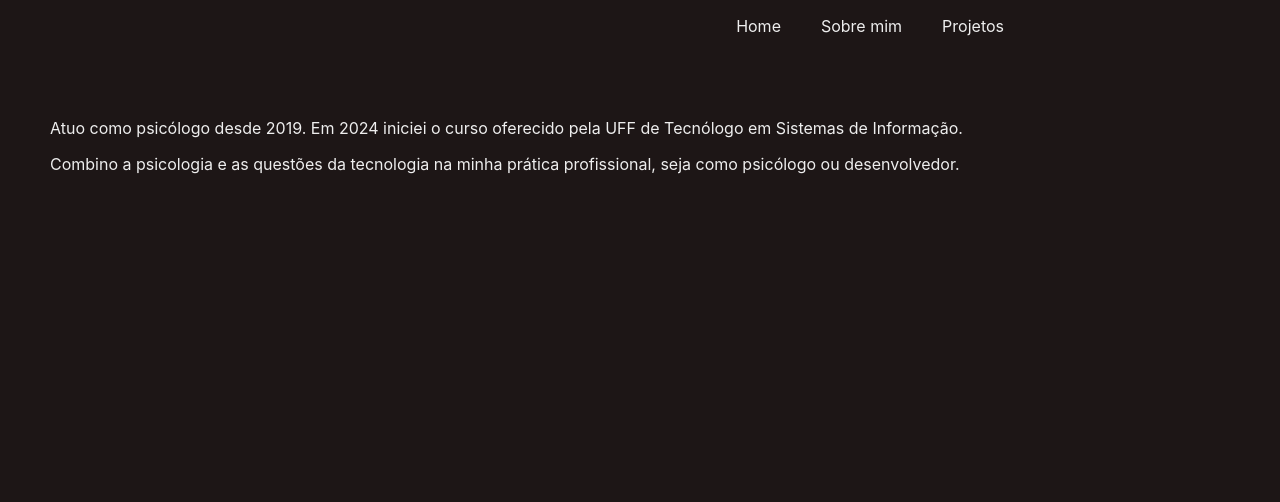
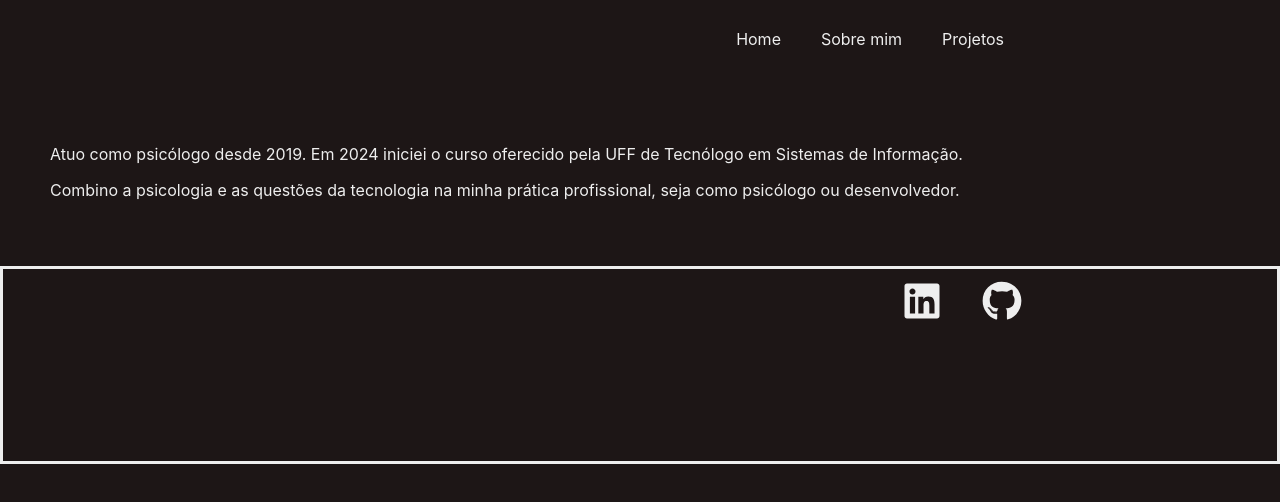
Before and after one commit to pedrohtsiqueira/pedrohtsiqueira.github.io, a React (Create React App) app: page /About in a window 1280 px wide. Shown: the top 502 px of the page. Built offline with nearby package versions, Linux system fonts and the light colour scheme.

Commit message:
footer + about + techskills 16/01/2025

```diff
--- a/package.json
+++ b/package.json
@@ -6,6 +6,7 @@
     "cra-template": "1.2.0",
     "react": "^19.0.0",
     "react-dom": "^19.0.0",
+    "react-icons": "^5.4.0",
     "react-router": "^7.1.1",
     "react-router-dom": "^7.1.1",
     "react-scripts": "5.0.1",
--- a/src/App.js
+++ b/src/App.js
@@ -2,6 +2,7 @@ import './App.css';
 import './styles.css';
 import Main from './components/Main';
 import Header from './components/Header';
+import Footer from './components/Footer';
 import { BrowserRouter } from 'react-router-dom';
 
 
@@ -10,6 +11,7 @@ function App() {
     <BrowserRouter>
       <Header/>
       <Main/>
+      <Footer/>
     </BrowserRouter>
   );
 }
--- a/src/components/About.js
+++ b/src/components/About.js
@@ -1,3 +1,4 @@
+import TechSkills from './TechSkills';
 
 
 export default function About () {
@@ -5,6 +6,7 @@ export default function About () {
         <div className="About">
             <p>Atuo como psicólogo desde 2019. Em 2024 iniciei o curso oferecido pela UFF de Tecnólogo em Sistemas de Informação.</p>
             <p>Combino a psicologia e as questões da tecnologia na minha prática profissional, seja como psicólogo ou desenvolvedor.</p>
+            <TechSkills/>
         </div>
     )
 
--- a/src/components/Footer.js
+++ b/src/components/Footer.js
@@ -0,0 +1,17 @@
+import { FaLinkedin } from "react-icons/fa";
+import { FaGithub } from "react-icons/fa";
+
+
+
+
+export default function Footer () {
+    return(
+        <div className="Footer">
+            <div className="icons">
+                <a href='https://www.linkedin.com/in/pedro-siqueira/'><FaLinkedin/></a>
+                <a href='https://github.com/pedrohtsiqueira'><FaGithub/></a>
+            </div>
+
+        </div>
+    )
+}
--- /dev/null
+++ b/src/components/TechSkills.js
@@ -0,0 +1,3 @@
+export default function TechSkills () {
+    return
+}
--- a/src/styles.css
+++ b/src/styles.css
@@ -19,7 +19,7 @@ nav {
   display: flex;
   flex-direction: row;
   justify-content: flex-end;
-  padding: 0px 20%;
+  padding: 1% 20%;
 }
 
 nav ul * {
@@ -36,6 +36,30 @@ nav ul *:hover {
   padding: 50px;
 }
 
+/* Footer */
+
+.Footer {
+  border: solid;
+  height: 15vw;
+}
+
+.icons {
+  display: flex;
+  flex-direction: row;
+  justify-content: flex-end;
+  padding: 1% 20%;
+}
+
+.icons * {
+  height: 40px;
+  width: 40px;
+  margin: 0px 20px 0px;
+
+}
+
+.icons *:hover{
+  color: #D84040;
+}
 /* Portifolio*/
 
 .Projeto img {
```
Also changed, not shown: 1 other file (tests, documents, lock files or other folders).
